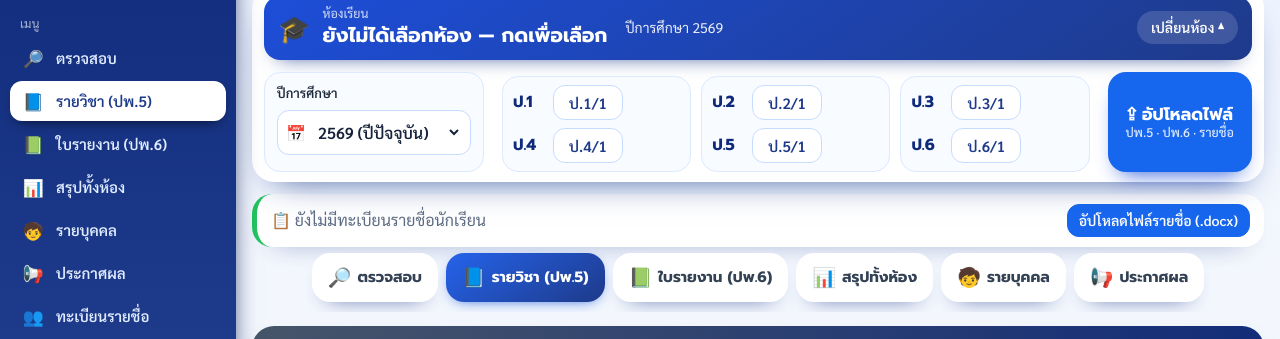
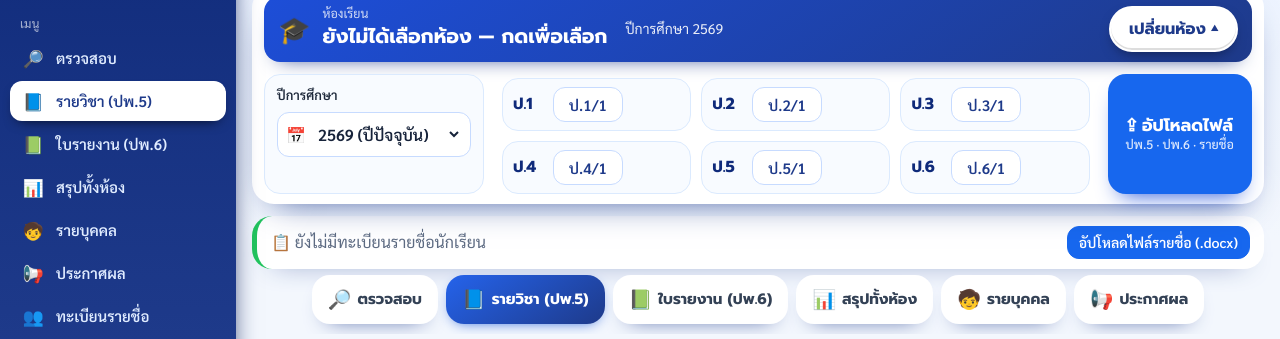
Before and after one commit to jjking69-crypto/kru-Theerapong, a plain HTML site: page pp5/index.html in a window 1280 px wide. Shown: the part 140-479 px from the top of the page. Drawn offline with Linux system fonts and the light colour scheme.

Commit message:
Class picker: rooms in order ป.1→ป.6, prominent change-room button
Co-Authored-By: Claude Opus 5.5 <noreply@anthropic.com>
Claude-Session: https://claude.ai/code/session_01HEw2xGHUrJoSae9brMtHUH

```diff
--- a/pp5/app.js
+++ b/pp5/app.js
@@ -741,8 +741,7 @@
     });
     $('classSel').innerHTML = opts;
     // ปุ่มเลือกห้อง: แถวละชั้น กดได้ทันที (จุดเขียว = มีข้อมูลแล้ว)
-    // จัดเป็น 3 กล่อง: (ป.1, ป.4) (ป.2, ป.5) (ป.3, ป.6)
-    function levelRow(l) {
+        function levelRow(l) {
       var rooms = roomsOf(state.year, l).slice();
       if (l === state.level && rooms.indexOf(state.room) < 0) rooms.push(state.room);
       rooms.sort(function (a, b) { return a - b; });
@@ -758,7 +757,8 @@
     $('pkBar').setAttribute('aria-expanded', open ? 'true' : 'false');
     $('pkCls').textContent = state.level ? 'ป.' + state.level + '/' + state.room : 'ยังไม่ได้เลือกห้อง — กดเพื่อเลือก';
     $('pkYear').textContent = 'ปีการศึกษา ' + (state.year || '') + (state.year === curYear() ? '' : ' (ปีเก่า)');
-    $('classChips').innerHTML = [[1, 4], [2, 5], [3, 6]].map(function (g) { return '<div class="cls-box">' + g.map(levelRow).join('') + '</div>'; }).join('');
+    // เรียงตามลำดับ ป.1 → ป.6 (อ่านซ้ายไปขวา บนลงล่าง) กล่องละชั้น
+    $('classChips').innerHTML = LEVELS.map(function (l) { return '<div class="cls-box">' + levelRow(l) + '</div>'; }).join('');
 
     var withData = records.filter(function (r) { return r.data; });
     var any = classRecords().filter(function (r) { return r.data; })[0] || withData.filter(function (r) { return r.slot !== 'pp6'; })[0];
--- a/pp5/style.css
+++ b/pp5/style.css
@@ -680,3 +680,12 @@ body.sup-page { padding-left: 0 !important; }
   .top-in { padding-top: 12px; padding-bottom: 12px; min-height: 64px; }
   .brand h1 { font-size: 17px; }
 }
+
+/* ปุ่ม "เปลี่ยนห้อง" ให้เด่น */
+.pk-bc { background: #facc15; color: #1e3a8a; font: 700 16px "Prompt", sans-serif; padding: 9px 18px; box-shadow: 0 6px 14px -6px #0008, inset 0 -2px 0 #0002; border: 2px solid #fff; animation: pkPulse 2.4s ease-in-out infinite; }
+.pk-bar:hover .pk-bc { background: #fde047; }
+.picker:not(.collapsed) .pk-bc { animation: none; background: #fff; }
+@keyframes pkPulse { 0%, 100% { box-shadow: 0 6px 14px -6px #0008, 0 0 0 0 #facc1599; } 50% { box-shadow: 0 6px 14px -6px #0008, 0 0 0 8px #facc1500; } }
+@media (prefers-reduced-motion: reduce) { .pk-bc { animation: none; } }
+@media (max-width: 640px) { .pk-bc { font-size: 14px; padding: 7px 12px; } }
+.cls-box { justify-content: center; }
```
Also changed, not shown: apps-script/Css.html (+9 -0 lines), apps-script/JsApp.html (+3 -3 lines).
